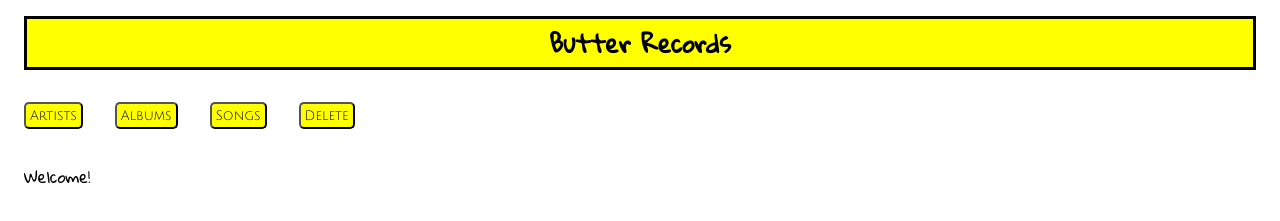
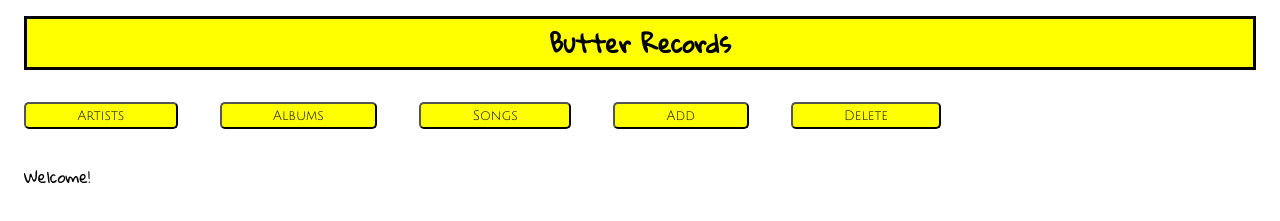
Before and after one commit to chunyukuo88/admin-front-end-butter-time, a website with bundled scripts: page docs/index.html in a window 1280 px wide. Built offline with nearby package versions, Linux system fonts and the light colour scheme; a web font is replaced by a local one.

Commit message:
I am only doing this commit to be able to pull from dev. The button grid I am working on is not quite finished.

```diff
--- a/docs/style.css
+++ b/docs/style.css
@@ -29,6 +29,12 @@ button {
 button:hover {
   background-color: rgb(253, 255, 109);
   color: green;
+}
+
+.button-grid {
+  display: grid;
+  grid-template-columns: repeat(8, auto);
+  grid-gap: 10px;
 }
 
 .content-container {
--- a/src/albums.js
+++ b/src/albums.js
@@ -42,7 +42,6 @@ module.exports = {
                         albumArtist.innerHTML = artist.name;
                     }
                     )
-
                 } //<-----The end of the for loop of the outer fetch() request
 
             })
--- a/src/elements.js
+++ b/src/elements.js
@@ -6,14 +6,19 @@ const wrapper = document.querySelector(".wrapper");
 module.exports = {
 
     createButtons() {
-        var buttons = ['Artists', 'Albums', 'Songs', 'Delete'];
+        const buttonGrid = document.createElement("article");
+        buttonGrid.classList.add("button-grid");
+        wrapper.append(buttonGrid);
+
+
+        var buttons = ['Artists', 'Albums', 'Songs', 'Add', 'Delete'];
         buttons.forEach(function (button) {
             const buttonLowerCase = button.toLowerCase();
             const buttonElement = document.createElement("button");
             buttonElement.innerHTML = button;
             buttonElement.classList.add("nav-button");
             buttonElement.classList.add(buttonLowerCase + "-button");
-            wrapper.append(buttonElement);
+            buttonGrid.append(buttonElement);
         });
         this.addButtonOnclicks();
     },
```
